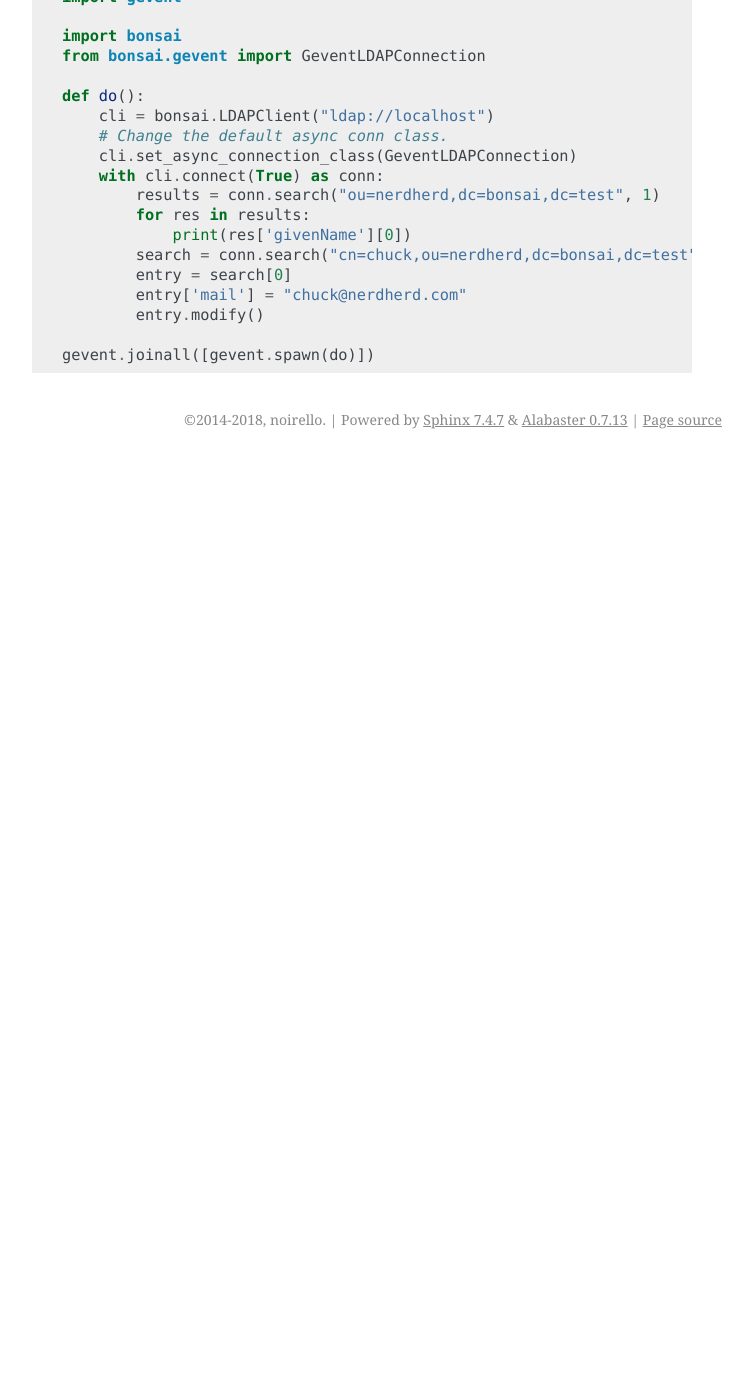
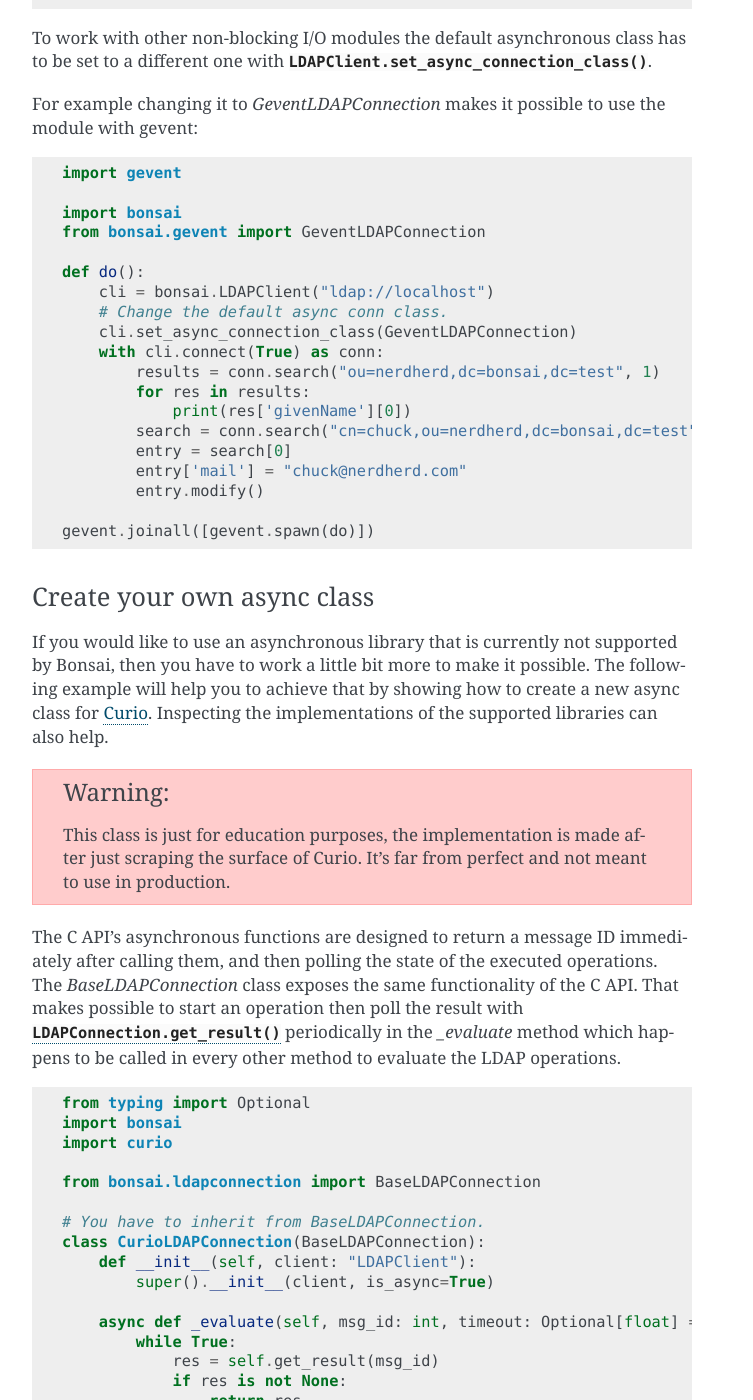
Before and after one commit to noirello/bonsai, a Sphinx documentation site: the page built from docs/advanced.rst, in a window 1280 px wide and 1400 px high, scrolled down 10763 px. Shown: the whole window, without its empty margins (388-1141 px from the left). Built offline with Sphinx 7.4.7, drawn with Linux system fonts in a browser that asks for light colours; before the commit the page ends 11222 px from its top, so only the background shows below that; some of the changed text lies outside the part shown.

Commit message:
Add description about own async class in docs

```diff
--- a/docs/advanced.rst
+++ b/docs/advanced.rst
@@ -420,14 +420,24 @@
 Asynchronous operations
 =======================
 
-It is possible to start asynchronous operations, if the :meth:`LDAPClient.connect` method's
-is_async parameter is set to True. By default the returned connection object can be used with
-Python's `asyncio` library. For further details about how to use the asyncio library see the
-`official documentation`_.
+Asynchronous operations are first-class citizens in the underlying C API that Bonsai is built on.
+That makes relatively easy to integrate the module with popular Python async libraries. Bonsai is
+shipped with support to some: `asyncio`_, `gevent`_, and `Tornado`_.
+
+.. _asyncio: https://docs.python.org/3/library/asyncio.html
+.. _gevent: http://www.gevent.org/
+.. _Tornado: http://www.tornadoweb.org/en/stable/
+
+Using async out-of-the-box
+--------------------------
+
+To start asynchronous operations set the :meth:`LDAPClient.connect` method's `is_async` parameter
+to True. By default the returned connection object can be used with Python's `asyncio` library.
+For further details about how to use `asyncio` see the `official documentation`_.
+
+.. _official documentation: https://docs.python.org/3/library/asyncio.html
 
 An example for asynchronous search and modify with `asyncio`:
-
-.. _official documentation: https://docs.python.org/3/library/asyncio.html
 
 .. code-block:: python3
 
@@ -448,11 +458,11 @@
     loop = asyncio.get_event_loop()
     loop.run_until_complete(do())
 
-It is also possible to change this asynchronous class to a different one with
-:meth:`LDAPClient.set_async_connection_class` that is able to work with other non-blocking
-I/O modules like `Gevent`_ or `Tornado`_.
+To work with other non-blocking I/O modules the default asynchronous class has to be set to a
+different one with :meth:`LDAPClient.set_async_connection_class`.
 
-For example using the module with Gevent:
+For example changing it to `GeventLDAPConnection` makes it possible to use the module with
+gevent:
 
 .. code-block:: python
 
@@ -476,5 +486,87 @@
 
     gevent.joinall([gevent.spawn(do)])
 
-.. _Gevent: http://www.gevent.org/
-.. _Tornado: http://www.tornadoweb.org/en/stable/
+Create your own async class
+---------------------------
+
+If you would like to use an asynchronous library that is currently not supported by Bonsai,
+then you have to work a little bit more to make it possible. The following example will help
+you to achieve that by showing how to create a new async class for `Curio`_. Inspecting the
+implementations of the supported libraries can also help.
+
+.. warning::
+    This class is just for education purposes, the implementation is made after just scraping the
+    surface of Curio. It's far from perfect and not meant to use in production.
+
+The C API's asynchronous functions are designed to return a message ID immediately after calling
+them, and then polling the state of the executed operations. The `BaseLDAPConnection` class exposes
+the same functionality of the C API. That makes possible to start an operation then poll the result
+with :meth:`LDAPConnection.get_result()` periodically in the `_evaluate` method which happens to be
+called in every other method to evaluate the LDAP operations.
+
+.. code-block:: python3
+
+    from typing import Optional
+    import bonsai
+    import curio
+
+    from bonsai.ldapconnection import BaseLDAPConnection
+
+    # You have to inherit from BaseLDAPConnection.
+    class CurioLDAPConnection(BaseLDAPConnection):
+        def __init__(self, client: "LDAPClient"):
+            super().__init__(client, is_async=True)
+
+        async def _evaluate(self, msg_id: int, timeout: Optional[float] = None):
+            while True:
+                res = self.get_result(msg_id)
+                if res is not None:
+                    return res
+                await curio.sleep(1)
+
+Even better registering to an I/O event to figure out when the data will be available than avoiding
+constant polling with voluntarily sleep. The :meth:`LDAPConnection.fileno()` method returns the socket's
+file descriptor that can be used with the OS's default I/O monitoring function (e.g select or epoll).
+In Curio you can wait until a socket becomes writable with `curio.traps._write_wait`:
+
+.. code-block:: python3
+
+        async def _evaluate(self, msg_id: int, timeout: Optional[float] = None):
+            while True:
+                await curio.traps._write_wait(self.fileno())
+                res = self.get_result(msg_id)
+                if res is not None:
+                    return res
+
+
+The following code is a simple litmus test that the created class plays nice with other coroutines:
+
+.. code-block:: python3
+
+    async def countdown(n):
+        while n > 0:
+            print(f"T-minus {n}")
+            await curio.sleep(1)
+            n -= 1
+
+    async def search():
+        cli = bonsai.LDAPClient()
+        cli.set_async_connection_class(CurioLDAPConnection)
+        conn = await cli.connect(is_async=True)
+        res = await conn.search("ou=nerdherd,dc=bonsai,dc=test", 1)
+        for ent in res:
+            print(ent.dn)
+
+    async def tasks():
+        tsk1 = await curio.spawn(countdown, 20)
+        tsk2 = await curio.spawn(search)
+        await tsk1.join()
+        await tsk2.join()
+
+    if __name__ == "__main__":
+        curio.run(tasks)
+
+This example class has only the minimal functionalities but hopefully gives you the basic idea how
+the asynchronous integration works.
+
+.. _Curio: https://curio.readthedocs.io/en/latest/
```
Also changed, not shown: docs/api.rst (+7 -0 lines).
